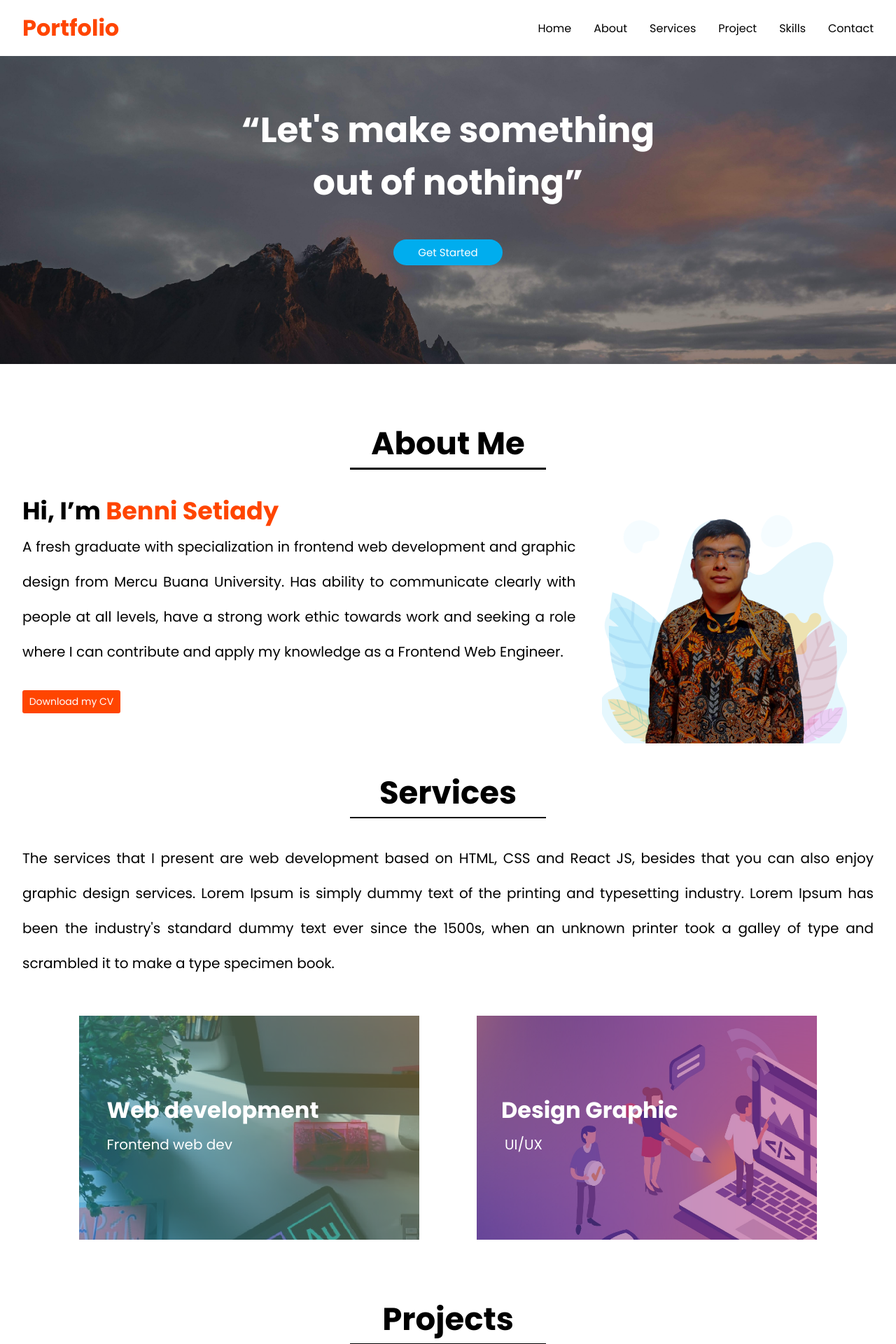
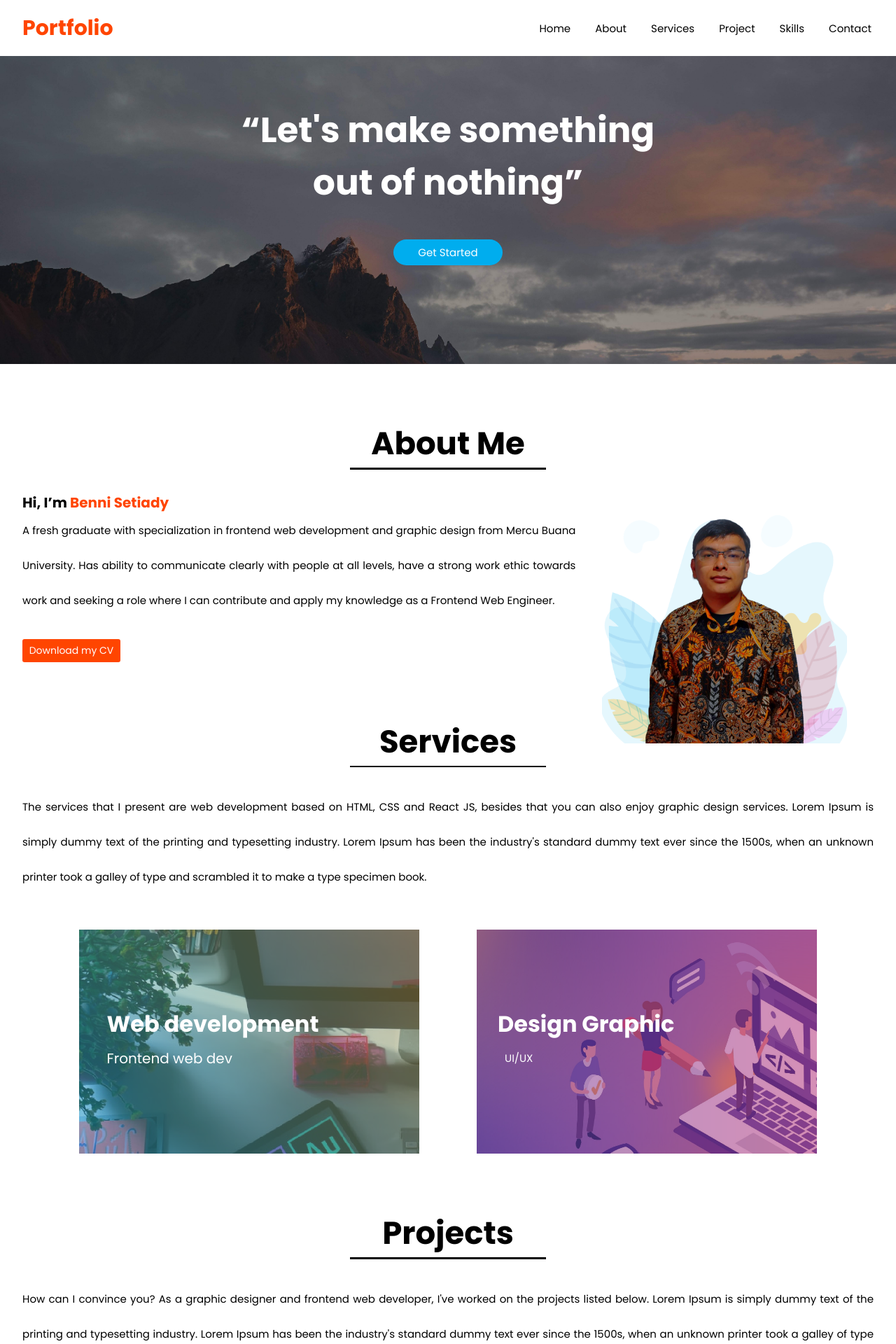
Before and after one commit to Bennismrt/Portfolio, a React (Create React App) app: page / in a window 1280 px wide. Shown: the top 1920 px of the page at 70% size. Built offline with nearby package versions, Linux system fonts and the light colour scheme.

Commit message:
fixx all media query

```diff
--- a/src/components/About.css
+++ b/src/components/About.css
@@ -22,7 +22,7 @@
     flex-direction: column;
 }
 .about .about1 .aboutA h1{
-    font-size: 60px;
+    font-size: 45px;
     animation:
     typing 8.5s steps(160, end);
     overflow: hidden;
@@ -35,13 +35,13 @@
 }
 
 .about .about1 .aboutA p{
-    font-size: 34px;
+    font-size: 24px;
     text-align: justify;
     line-height: 70px;
     margin-bottom: 60px;
 }
 .about .about1 .aboutA span{
-    font-size: 50px;
+    font-size: 45px;
     color: orangered;
 }
 .about .about1 .aboutB{
@@ -65,13 +65,13 @@
         width: 95%;
     }
     .about .about1 .aboutA h1{
-        font-size: 35px;
+        font-size: 20px;
     }
     .about .about1 .aboutA h1 span{
-        font-size: 35px;
+        font-size: 20px;
     }
     .about .about1 .aboutA p{
-        font-size: 20px;
+        font-size: 15px;
         text-align: justify;
         line-height: 50px;
     }
@@ -100,10 +100,10 @@
         font-size: 25px;
     }
     .about .about1 .aboutA h1 span{
-        font-size: 25px;
+        font-size: 20px;
     }
     .about .about1 .aboutA p{
-        font-size: 15px;
+        font-size: 14px;
         text-align: justify;
         line-height: 45px;
     }
@@ -166,7 +166,7 @@
     }
 
 }
-@media only screen and (max-width: 320px) {
+@media only screen and (max-width: 360px) {
     .about{
         width: 85%;
         display: flex;
--- a/src/components/Contact/Contact.css
+++ b/src/components/Contact/Contact.css
@@ -19,10 +19,11 @@
     font-family: 'Poppins', sans-serif;
 }
 .masterCard .card1 p {
-    font-size: 30px;
+    font-size: 24px;
     font-family: 'Poppins', sans-serif;
     margin-bottom: 100px;
     text-align: justify;
+    line-height: 70px;
 }
 
 /* email section */
@@ -145,12 +146,12 @@
         /* background-color: orangered; */
     }
     .masterCard .card1 p {
-        font-size: 20px;
+        font-size: 15px;
         margin-bottom: 50px;
         line-height: 50px;
     }
     .masterCard .card2 h1 {
-        font-size: 30px;
+        font-size: 25px;
     }
     /* email section */
     .Email img {
@@ -163,10 +164,10 @@
         flex-direction: column;
     }
     .Email .subEmail h1 {
-        font-size: 30px;
+        font-size: 25px;
     }
     .Email .subEmail p {
-        font-size: 18px;
+        font-size: 15px;
     }
 
     /* Github section */
@@ -176,10 +177,10 @@
         margin-right: 40px;
     }
     .Github .subGithub h1 {
-        font-size: 30px;
+        font-size: 25px;
     }
     .Github .subGithub p {
-        font-size: 18px;
+        font-size: 15px;
     }
 
     /* LinkedIn section */
@@ -189,10 +190,10 @@
         margin-right: 40px;
     }
     .LinkedIn .subLinkedIn h1 {
-        font-size: 30px;
+        font-size: 25px;
     }
     .LinkedIn .subLinkedIn p {
-        font-size: 18px;
+        font-size: 15px;
     }
 
 
@@ -201,12 +202,12 @@
         outline: none;
         border-radius: 5px;
         border: 1.8px solid orangered;
-        font-size: 20px;
+        font-size: 15px;
     }
 
     .card2 .form label {
         margin-top: 20px;
-        font-size: 20px;
+        font-size: 15px;
     }
 
     .card2 .form textarea {
@@ -215,14 +216,14 @@
         outline: none;
         border-radius: 5px;
         border: 1.8px solid orangered;
-        font-size: 20px;
+        font-size: 15px;
         padding: 10px 10px 10px;
         font-family: 'Poppins', sans-serif;
     }
 
     .card2 .form .btnPrimer {
         background-color: orangered;
-        font-size: 24px;
+        font-size: 18px;
         color: white;
     }
 }
@@ -240,7 +241,7 @@
         /* background-color: orangered; */
     }
     .masterCard .card1 p {
-        font-size: 15px;
+        font-size: 14px;
         margin-bottom: 30px;
         line-height: 40px;
     }
@@ -261,7 +262,7 @@
         font-size: 20px;
     }
     .Email .subEmail p {
-        font-size: 15px;
+        font-size: 14px;
     }
 
     /* Github section */
@@ -277,7 +278,7 @@
         font-size: 20px;
     }
     .Github .subGithub p {
-        font-size: 15px;
+        font-size: 14px;
     }
 
     /* LinkedIn section */
@@ -293,7 +294,7 @@
         font-size: 20px;
     }
     .LinkedIn .subLinkedIn p {
-        font-size: 15px;
+        font-size: 14px;
     }
     .card2 .form input {
         padding: 10px 10px 10px;
--- a/src/components/Navbar.css
+++ b/src/components/Navbar.css
@@ -45,7 +45,52 @@
     color: orangered;
     text-decoration: none;
 }
+@media screen and (max-width: 2560px){
+    .navUl li .navText {
+        font-size: 24px;
+    }
+    .navUl li {
+        margin-right: 42px;
+    }
+    .navTitle {
+        font-family: 'Poppins', sans-serif;
+        font-size: 45px;
+        margin-left: 100px;
+        color: orangered;
+        text-decoration: none;
+    }
+}
+@media screen and (max-width: 1440px){
+    .navUl li .navText {
+        font-size: 15px;
+    }
+    .navUl li {
+        margin-right: 35px;
+    }
 
+    .navTitle {
+        font-family: 'Poppins', sans-serif;
+        font-size: 30px;
+        margin-left: 32px;
+        color: orangered;
+        text-decoration: none;
+    }
+}
+@media screen and (max-width: 1024px){
+    .navUl li .navText {
+        font-size: 14px;
+    }
+    .navUl li {
+        margin-right: 35px;
+    }
+    .navTitle {
+        font-family: 'Poppins', sans-serif;
+        font-size: 30px;
+        margin-left: 32px;
+        color: orangered;
+        text-decoration: none;
+    }
+}
 @media screen and (max-width: 768px) {
         .navUl {
             display: block;
--- a/src/components/Projects.css
+++ b/src/components/Projects.css
@@ -10,8 +10,9 @@
     font-family: 'Poppins', sans-serif;
 }
 .projects p {
-    font-size: 34px;
+    font-size: 24px;
     text-align: justify;
+    line-height: 70px;
 }
 
 .class {
@@ -65,7 +66,7 @@
         /* background-color: aqua; */
     }
     .projects p {
-        font-size: 20px;
+        font-size: 15px;
         line-height: 50px;
         text-align: justify;
     }
@@ -82,7 +83,7 @@
         /* background-color: aqua; */
     }
     .projects p {
-        font-size: 15px;
+        font-size: 14px;
         line-height: 45px;
         text-align: justify;
         margin-top: 15px;
--- a/src/components/Services.css
+++ b/src/components/Services.css
@@ -11,8 +11,9 @@
 }
 
 .services p {
-    font-size: 34px;
+    font-size: 24px;
     text-align: justify;
+    line-height: 70px;
 }
 
 .image {
@@ -69,7 +70,7 @@
         width: 95%;
     }
     .services p{
-        font-size: 20px;
+        font-size: 15px;
         line-height: 50px;
     }
     .image2a {
@@ -77,7 +78,7 @@
     }
     .image2a h1 {
         color: white;
-        margin-left: 35px;
+        margin-left: 30px;
     }
     .image1a {
         height: 40vh;
@@ -92,7 +93,7 @@
     }
     .services p{
         margin-top: 15px;
-        font-size: 15px;
+        font-size: 14px;
         line-height: 45px;
     }
     .image2a {
@@ -115,7 +116,7 @@
     }
     .services p{
         margin-top: 35px;
-        font-size: 15px;
+        font-size: 13px;
         line-height: 40px;
     }
     .image2a {
--- a/src/components/Skills/Skills.css
+++ b/src/components/Skills/Skills.css
@@ -10,8 +10,9 @@
 }
 
 .skills p {
-    font-size: 34px;
+    font-size: 24px;
     text-align: justify;
+    line-height: 70px;
 }
 
 .container {
@@ -28,6 +29,7 @@
     justify-content: center;
     align-items: center;
     margin-top: 70px;
+    width: 25%;
 }
 
 .cards img {
@@ -44,7 +46,7 @@
         /* background-color: aqua; */
     }
     .skills p {
-        font-size: 20px;
+        font-size: 15px;
         line-height: 50px;
     }
     .container .cards {
@@ -60,7 +62,7 @@
         /* background-color: aqua; */
     }
     .skills p {
-        font-size: 15px;
+        font-size: 14px;
         line-height: 45px;
         margin-top: 15px;
     }
```
